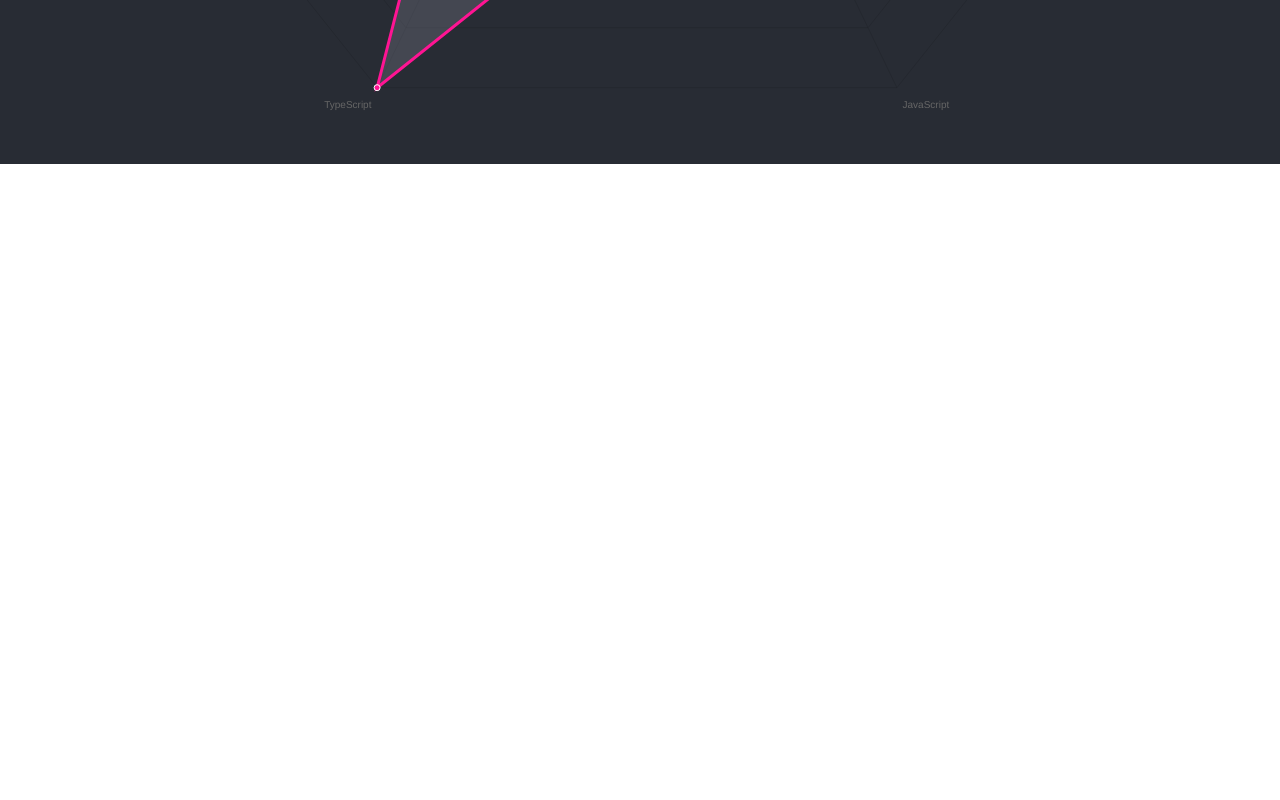
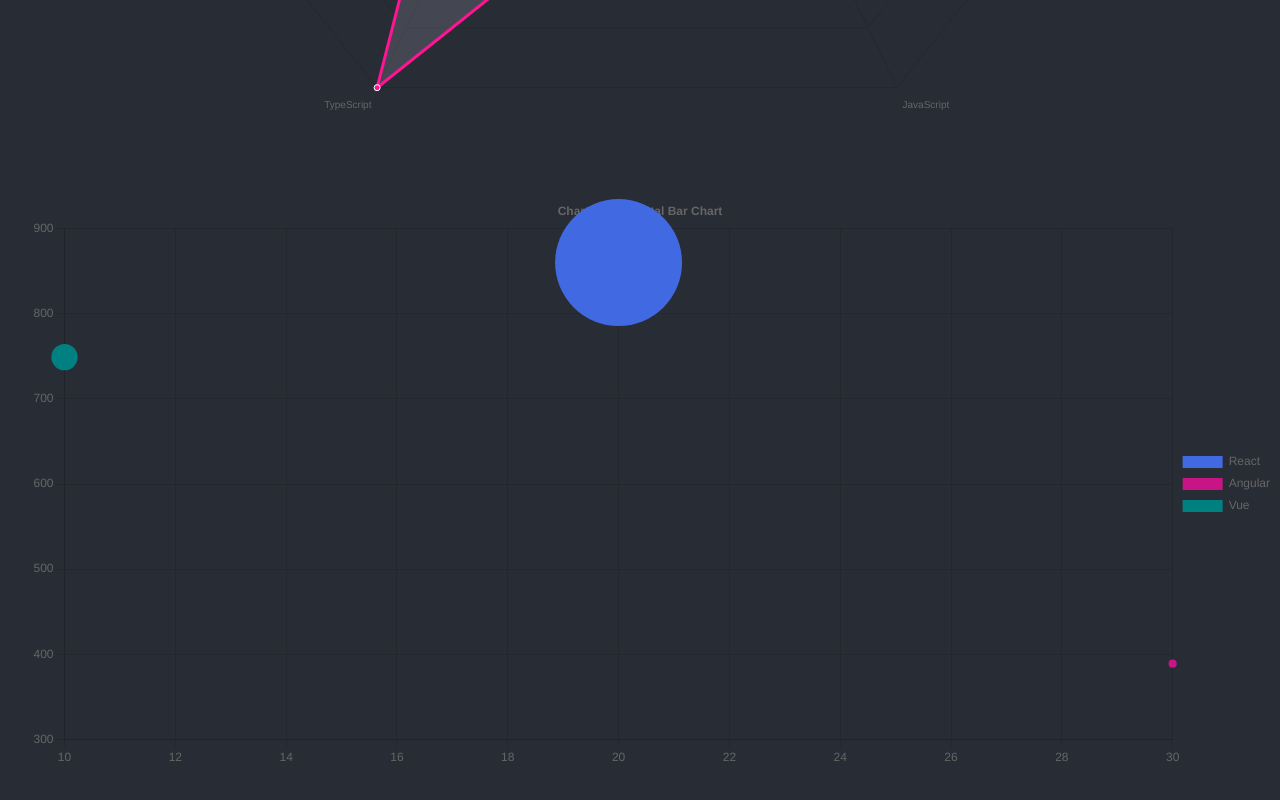
Before and after one commit to h-yabi/Learning-React-Redux-TypeScript, a React (Create React App) app in the folder chart_lesson/: page / in a window 1280 px wide. Shown: the part 5596-6396 px from the top of the page. Before the commit the page ends 5760 px from the top, so only its background shows below. Built offline with nearby package versions, Linux system fonts and the light colour scheme.

Commit message:
Bubble 追加

```diff
--- a/chart_lesson/src/App.tsx
+++ b/chart_lesson/src/App.tsx
@@ -1,6 +1,7 @@
 import React from 'react';
 import './App.css';
 import BarPlot from './components/BarPlot';
+import BubblePlot from './components/BubblePlot';
 import LinePlot from './components/LinePlot';
 import PiePlot from './components/PiePlot';
 import RadarPlot from './components/RadarPlot';
@@ -12,6 +13,7 @@ function App() {
       <PiePlot />
       <BarPlot />
       <RadarPlot />
+      <BubblePlot />
     </div>
   );
 }
--- /dev/null
+++ b/chart_lesson/src/components/BubblePlot.tsx
@@ -0,0 +1,113 @@
+import React from 'react';
+import { Chart, registerables } from 'chart.js';
+import { Bubble } from 'react-chartjs-2';
+
+Chart.register(...registerables);
+
+const data = {
+  datasets: [
+    {
+      label: 'React',
+      backgroundColor: '#4169e1',
+      borderColor: 'transparent',
+      data: [
+        {
+          x: 20,
+          y: 860,
+          r: 6350000 / 100000,
+        },
+      ],
+    },
+    {
+      label: 'Angular',
+      backgroundColor: '#c71585',
+      borderColor: 'transparent',
+      data: [
+        {
+          x: 30,
+          y: 389,
+          r: 410000 / 100000,
+        },
+      ],
+    },
+    {
+      label: 'Vue',
+      backgroundColor: '#008080',
+      borderColor: 'transparent',
+      data: [
+        {
+          x: 10,
+          y: 749,
+          r: 1320000 / 100000,
+        },
+      ],
+    },
+  ],
+};
+
+// const options = {
+//   title: {
+//     display: true,
+//     fontSize: 18,
+//     text: 'NMP downloads comparison (global)',
+//   },
+//   scales: {
+//     yAxes: [
+//       {
+//         scaleLabel: {
+//           display: true,
+//           labelString: 'Number of job offer in LinkedIn (Japan)',
+//           fontSize: 18,
+//         },
+//         ticks: {
+//           min: 0,
+//           max: 1300,
+//           fontSize: 14,
+//         },
+//       },
+//     ],
+//     xAxes: [
+//       {
+//         scaleLabel: {
+//           display: true,
+//           labelString: 'Learning Cost',
+//           fontSize: 18,
+//         },
+//         ticks: {
+//           min: 5,
+//           max: 35,
+//           fontSize: 14,
+//         },
+//       },
+//     ],
+//   },
+// };
+
+const options = {
+  indexAxis: 'y' as const,
+  elements: {
+    bar: {
+      borderWidth: 2,
+    },
+  },
+  responsive: true,
+  plugins: {
+    legend: {
+      position: 'right' as const,
+    },
+    title: {
+      display: true,
+      text: 'Chart.js Horizontal Bar Chart',
+    },
+  },
+};
+
+const BubblePlot: React.FC = () => {
+  return (
+    <div>
+      <Bubble data={data} options={options} />
+    </div>
+  );
+};
+
+export default BubblePlot;
```
